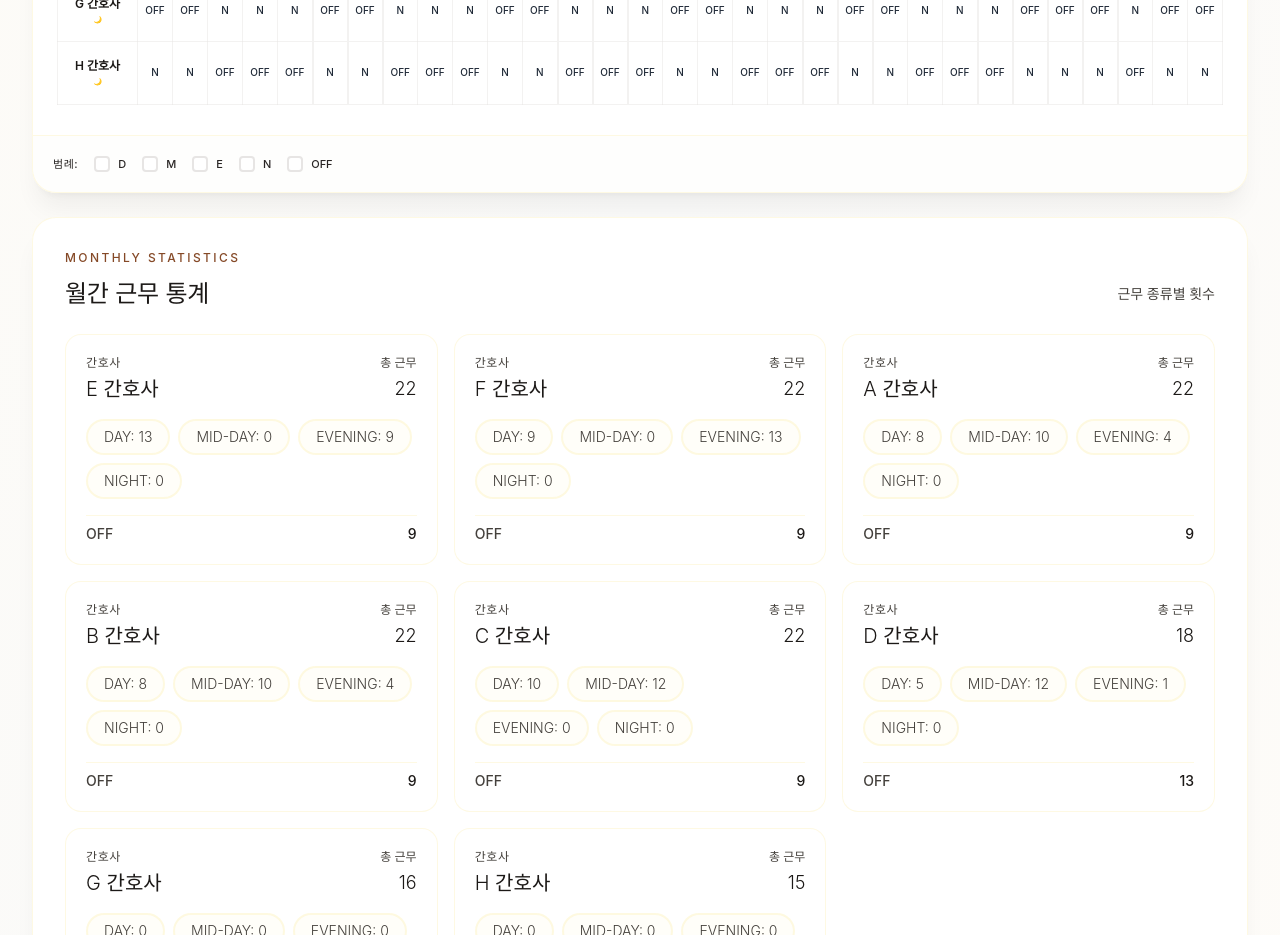
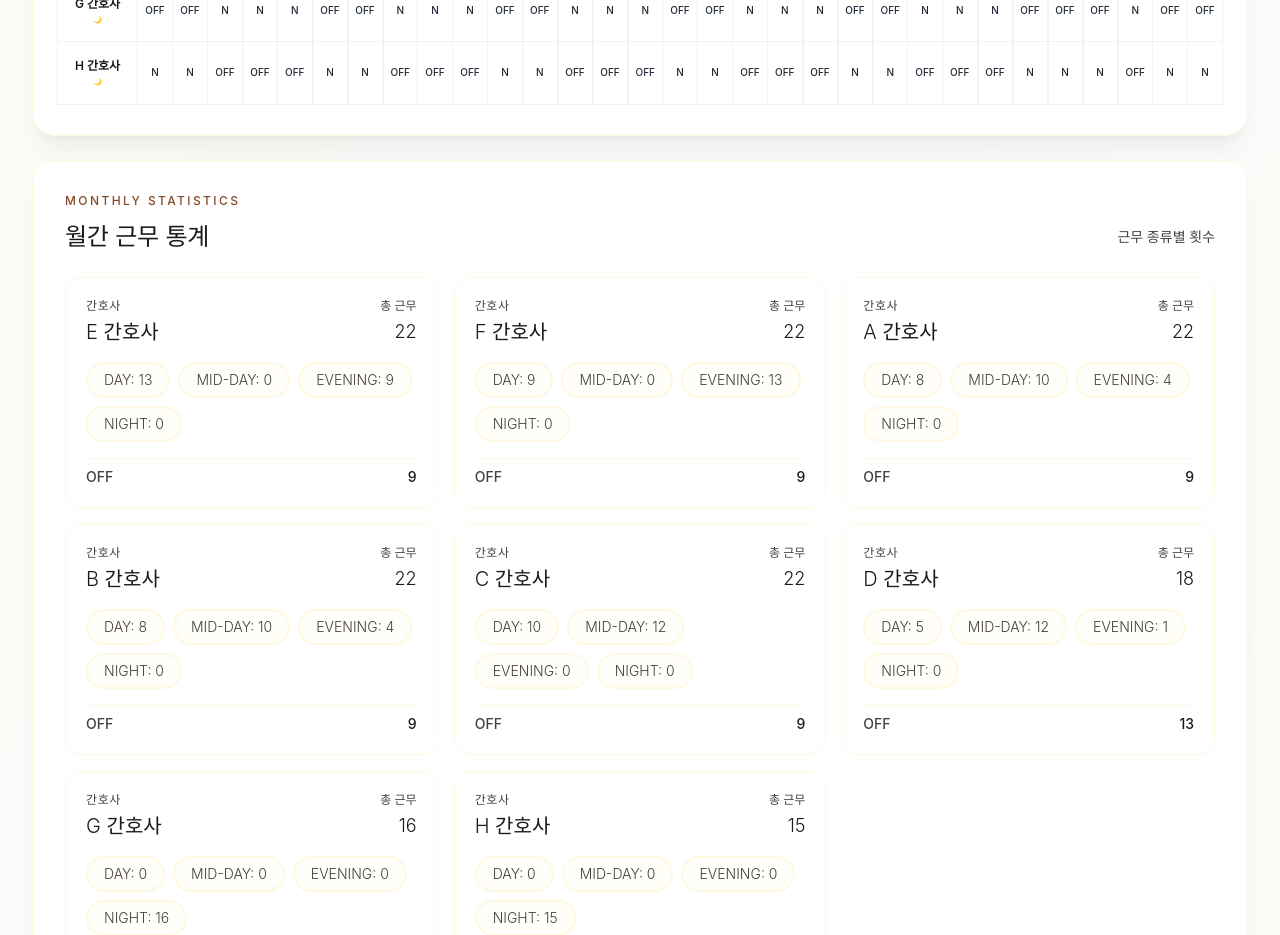
Before and after one commit to postpr0727-ship-it/VL_RN-SHEET, a React (Vite) app: page / in a window 1280 px wide. Shown: the part 940-1875 px from the top of the page. Built offline with nearby package versions, Linux system fonts and the light colour scheme.

Commit message:
근무표 하단 범례 제거

```diff
--- a/src/components/ScheduleTable.tsx
+++ b/src/components/ScheduleTable.tsx
@@ -20,14 +20,6 @@ const SHIFT_LABELS: Record<ShiftType, string> = {
   NIGHT: "N",
   OFF: "OFF",
 };
-const SHIFT_COLORS: Record<ShiftType, string> = {
-  DAY: "bg-white text-gray-800 border-gray-300",
-  "MID-DAY": "bg-white text-gray-800 border-gray-300",
-  EVENING: "bg-white text-gray-800 border-gray-300",
-  NIGHT: "bg-white text-gray-800 border-gray-300",
-  OFF: "bg-white text-gray-800 border-gray-300",
-};
-
 const weekdayNames = ["일", "월", "화", "수", "목", "금", "토"];
 
 function isHolidayDate(date: Date) {
@@ -261,18 +253,6 @@ export default function ScheduleTable({
           </tbody>
         </table>
       </div>
-
-      <div className="p-5 border-t border-amber-100/50 bg-stone-50/30 rounded-b-3xl">
-        <div className="flex flex-wrap items-center gap-4 text-[11px]">
-          <span className="font-medium text-stone-800 uppercase tracking-wider">범례:</span>
-          {SHIFT_OPTIONS.map((option) => (
-            <div key={option} className="flex items-center gap-2">
-              <div className={`w-4 h-4 rounded border-2 border-stone-200 ${SHIFT_COLORS[option]}`} />
-              <span className="text-stone-800 font-medium">{SHIFT_LABELS[option]}</span>
-            </div>
-          ))}
-        </div>
-      </div>
     </div>
   );
 }
```
